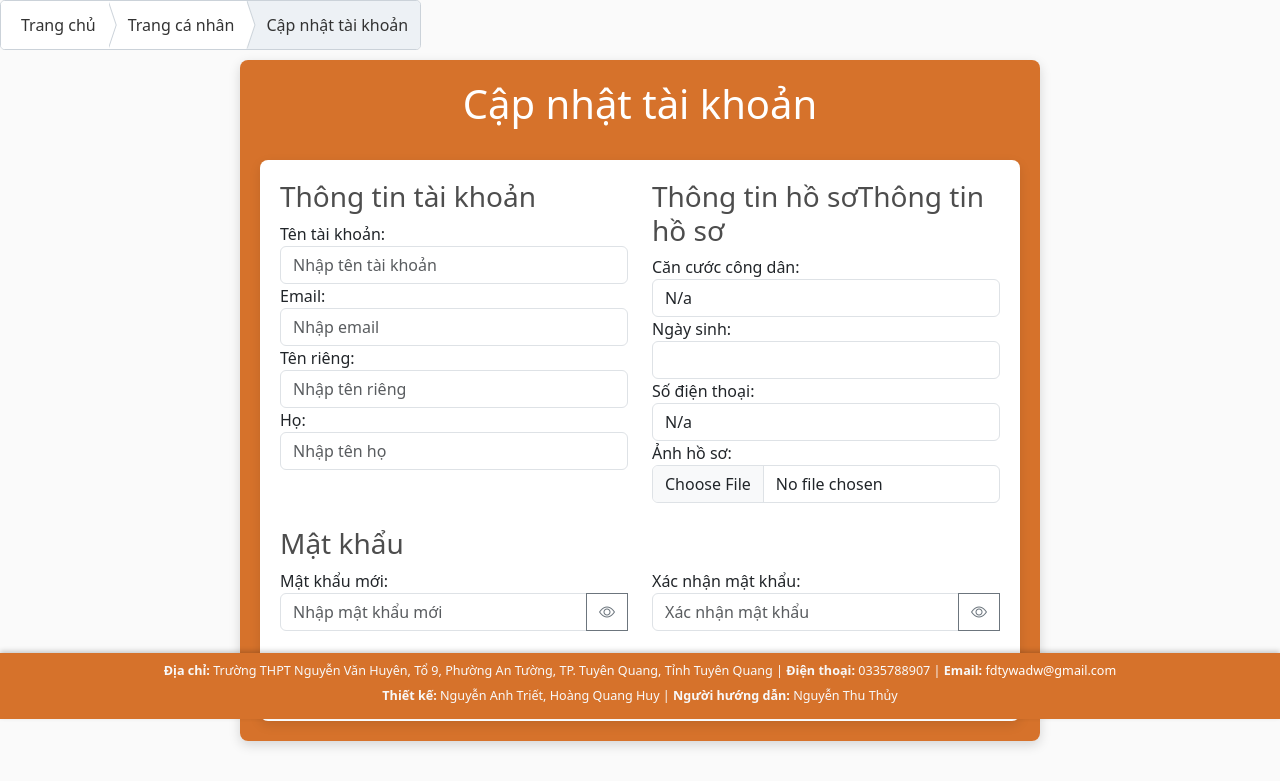
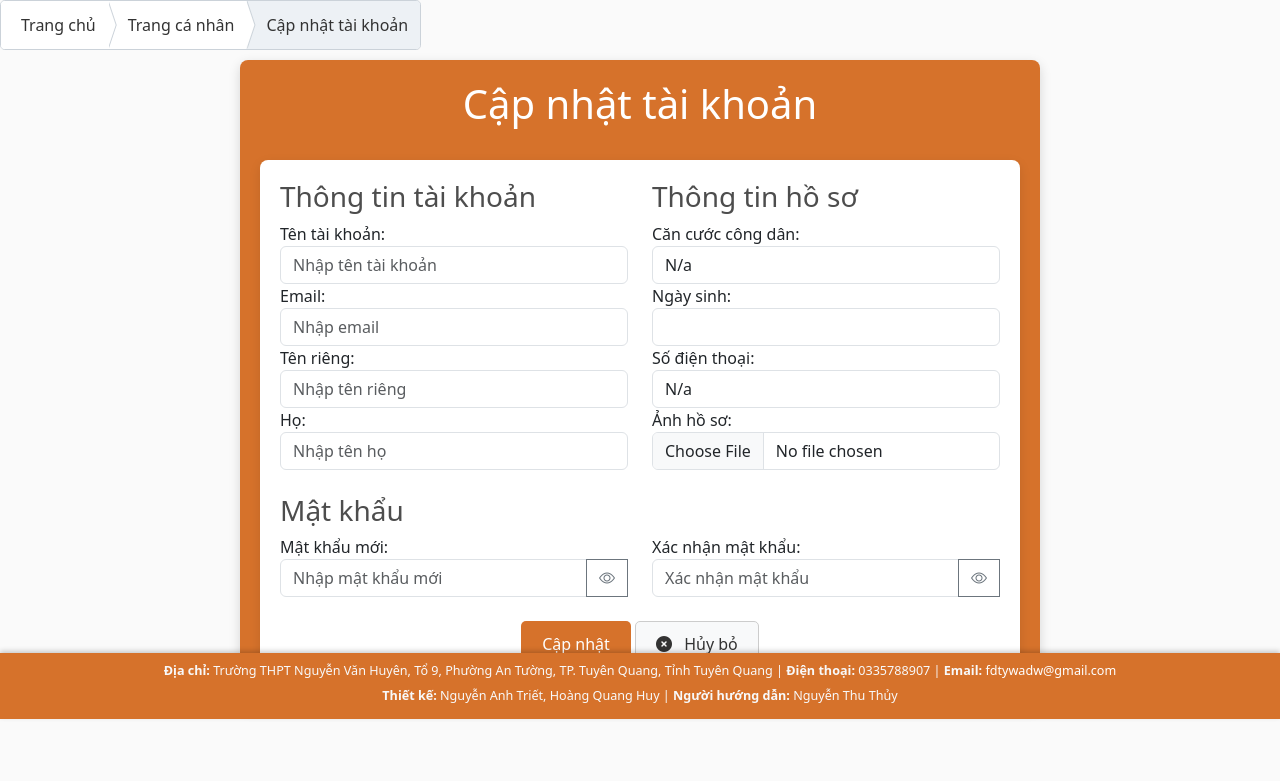
Before and after one commit to Matcry12/Website-news-about-Tuyen-Quang, a Django app: template home/templates/apps/edit_profile.html in a window 1280 px wide. Shown: the part 81-862 px from the top of the page. After the commit the page ends 800 px from the top, so only its background shows below. Run offline with Django 4.2, Linux system fonts and the light colour scheme; the template is opened without the code that fills it: values that come from a table or form of the project are taken from there, others are empty; some libraries are stand-ins or nearby versions; some web fonts are replaced.

Commit message:
Autoremove

```diff
--- a/home/templates/apps/edit_profile.html
+++ b/home/templates/apps/edit_profile.html
@@ -83,7 +83,7 @@
 
             <!-- Right Side (Profile Information) -->
             <div class="col-md-6">
-                <h3>{% trans "Thông tin hồ sơ" %}Thông tin hồ sơ</h3>
+                <h3>{% trans "Thông tin hồ sơ" %}</h3>
                 {% if allow %}
                     <div class="form-group">
                         <label for="{{ profile_form.role.id_for_label }}">{% trans "Vai trò:" %}</label>
```
